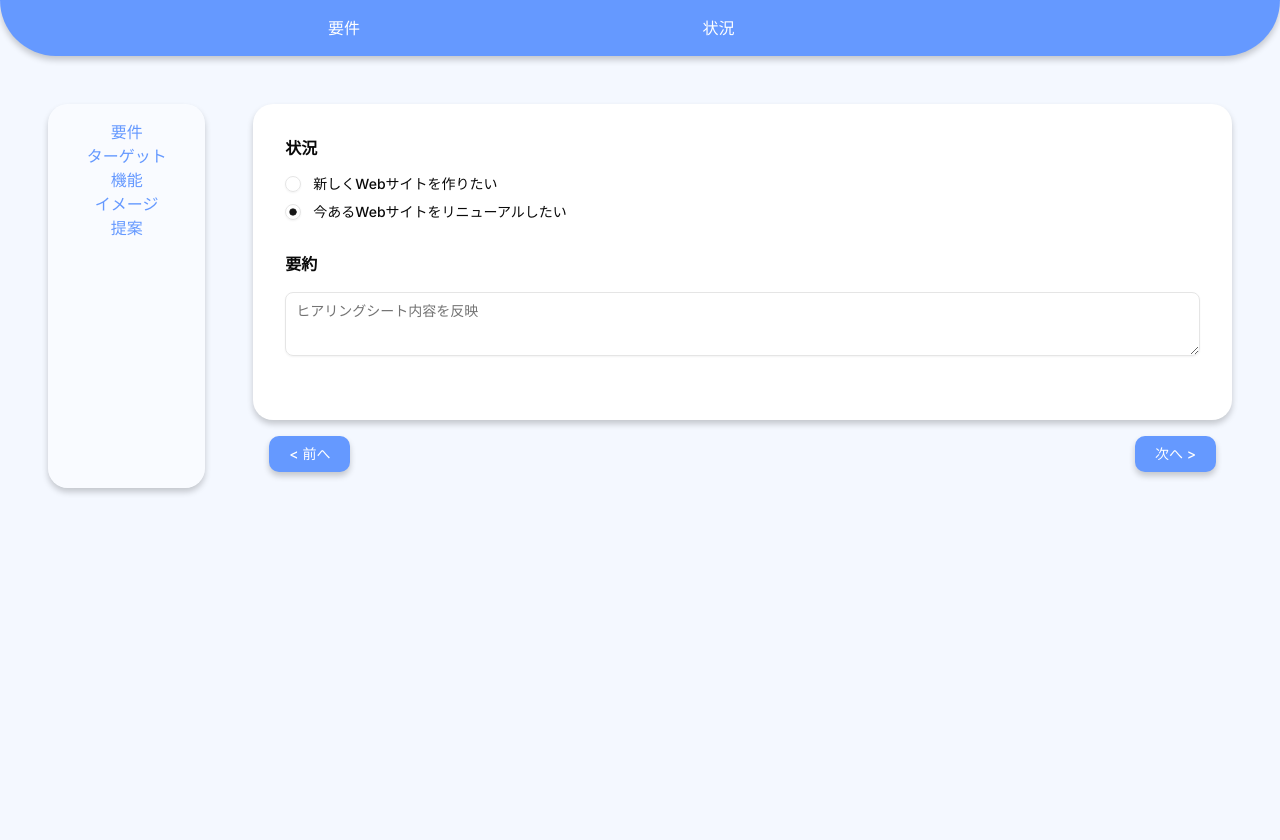
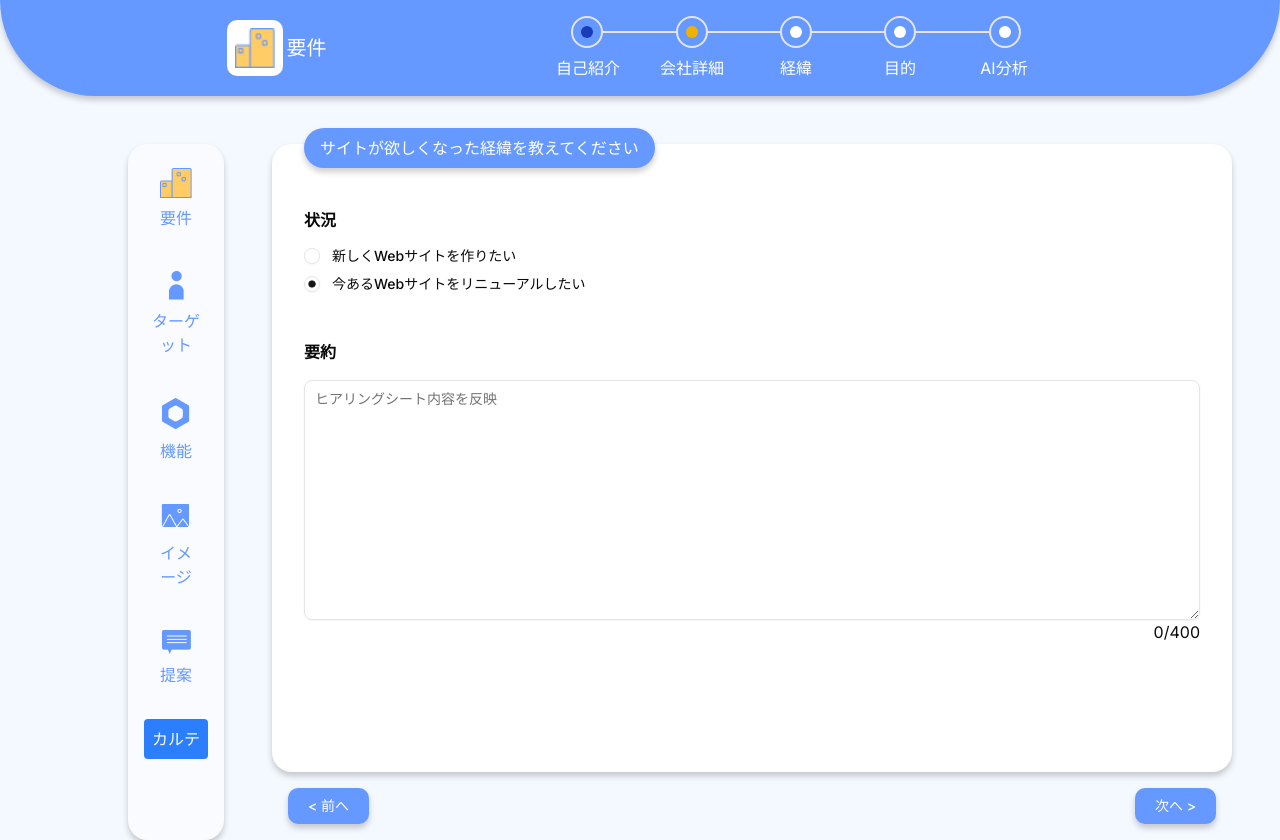
Before and after one commit to aobalab/hear-navi, a Next.js app: page / in a window 1280 px wide. Before the commit the page ends 800 px from the top, so only its background shows below. Built offline with nearby package versions, Linux system fonts and the light colour scheme.

Commit message:
imple page

```diff
--- a/app/globals.css
+++ b/app/globals.css
@@ -145,7 +145,14 @@ header {
   box-shadow: 0 4px 6px rgba(0, 0, 0, 0.2);
 }
 
-.main-content-label {}
+.main-header {
+  background-color: #6599FF;
+  border-radius: 20px 20px 20px 20px;
+  box-shadow: 0 4px 6px rgba(0, 0, 0, 0.2);
+  color: #FFF;
+  display: flex;
+  justify-content: center;
+}
 
 .button {
   background-color: #6599FF;
--- a/app/page.tsx
+++ b/app/page.tsx
@@ -1,34 +1,111 @@
+"use client";
 import { Label } from "@/components/ui/label"
 import { RadioGroup, RadioGroupItem } from "@/components/ui/radio-group"
 import { Textarea } from "@/components/ui/textarea"
 import { Button } from "@/components/ui/button";
+import { useState } from 'react';
+
+type Step = {
+    label: string
+}
+
+type StepBarProps = {
+    steps: Step[]
+    currentStep: number // 0-based
+}
+
+export function StepBarWithLabel({
+    steps,
+    currentStep,
+}: StepBarProps) {
+    return (
+        <div className="flex w-full justify-between">
+            {steps.map((step, index) => {
+                const isActive = index <= currentStep
+
+                return (
+                    <div key={index} className="flex-1 flex flex-col items-center">
+                        <div className="flex items-center w-full">
+                            {index !== 0 && (
+                                <div className="h-px flex-1 bg-white border-1" />
+                            )}
+                            {index === 0 && (
+                                <div className="flex-1 bg-white " />
+                            )}
+
+                            <div className="w-8 h-8 rounded-full flex items-center justify-center border-2">
+                                <span className={
+                                    "w-3 h-3 rounded-full font-medium " + (index === currentStep ? "bg-yellow-500" : isActive ? "bg-blue-800" : "bg-white")
+                                }></span>
+                            </div>
+
+                            {index !== steps.length - 1 && (
+                                <div className="h-px flex-1 bg-white border-1" />
+                            )}
+                            {index === steps.length - 1 && (
+                                <div className="flex-1 bg-white " />
+                            )}
+                        </div>
+
+                        <span className="mt-2">
+                            {step.label}
+                        </span>
+                    </div>
+                )
+            })}
+        </div >
+    )
+}
 
 export default function Page() {
+    const [textLength, setTextLength] = useState(0);
     return (<>
         <header className="grid grid-cols-12 p-4">
-            <div className="col-span-3"></div>
-            <div className="text-white col-span-9">
-                <div className="grid grid-cols-5">
-                    <div className="col-span-2">
-                        要件
+            <div className="col-span-2"></div>
+            <div className="col-span-3 grid grid-cols-5">
+                <div className="flex justify-center items-center">
+                    <figure className="bg-white rounded-lg p-2">
+                        <img src="./img/要件_黄色.png" alt="要件" className="w-10 h-10" />
+                    </figure>
+                </div>
+                <span className="flex items-center text-center text-xl text-white">要件</span>
+            </div>
+            <div className="col-span-5 text-white">
+                <StepBarWithLabel
+                    steps={[
+                        { label: "自己紹介" },
+                        { label: "会社詳細" },
+                        { label: "経緯" },
+                        { label: "目的" },
+                        { label: "AI分析" },
+                    ]}
+                    currentStep={1}
+                />
+            </div>
+            <div className="col-span-2"></div>
+        </header>
+        <main className="main grid grid-cols-24 gap-12 pt-12 w-8/10 mx-auto">
+            <div className="main-side-bar p-4 col-span-3 flex flex-col gap-6">
+                {["要件", "ターゲット", "機能", "イメージ", "提案"].map((label) => (
+                    <div key={label} className="main-side-bar-item text-center flex flex-col items-center gap-2 p-2">
+                        <figure>
+                            <img src={`./img/${label}_${label === "要件" ? "黄色" : "青"}.png`} alt={label} />
+                        </figure>
+                        <span>
+                            {label}
+                        </span>
                     </div>
-                    <div className="col-span-3">
-                        状況
-                    </div>
+                ))}
+                <div className="bg-blue-500 text-center text-white p-2 rounded">カルテ</div>
+            </div>
+            <div className="main-wrapper col-span-21 relative">
+                <div className="absolute main-header -top-4 left-8 pl-4 pr-4 pt-2 pb-2">
+                    <p className="main-header-subtitle text-md">
+                        サイトが欲しくなった経緯を教えてください
+                    </p>
                 </div>
-            </div>
-        </header>
-        <main className="main grid grid-cols-12 gap-12 p-12">
-            <div className="main-side-bar p-4 col-span-2">
-                <div className="main-side-bar-item text-center">要件</div>
-                <div className="main-side-bar-item text-center">ターゲット</div>
-                <div className="main-side-bar-item text-center">機能</div>
-                <div className="main-side-bar-item text-center">イメージ</div>
-                <div className="main-side-bar-item text-center">提案</div>
-            </div>
-            <div className="main-wrapper col-span-10">
                 <div className="main-content p-8">
-                    <div className="mb-8">
+                    <div className="mt-8 mb-12">
                         <h2 className="main-content-label mb-4 text-l font-bold">
                             状況
                         </h2>
@@ -43,11 +120,15 @@ export default function Page() {
                             </div>
                         </RadioGroup>
                     </div>
-                    <div className="mb-8">
+                    <div className="mb-24">
                         <h2 className="main-content-label mb-4 text-l font-bold">
                             要約
                         </h2>
-                        <Textarea id="textarea-message" placeholder="ヒアリングシート内容を反映" />
+                        <Textarea id="textarea-message" className="min-h-[240px]" placeholder="ヒアリングシート内容を反映"
+                            onChange={(e) => setTextLength(e.target.value.length)} />
+                        <div className="text-right">
+                            {textLength + "/400"}
+                        </div>
                     </div>
                 </div>
                 <div className="main-pagination flex justify-between p-4">
```
